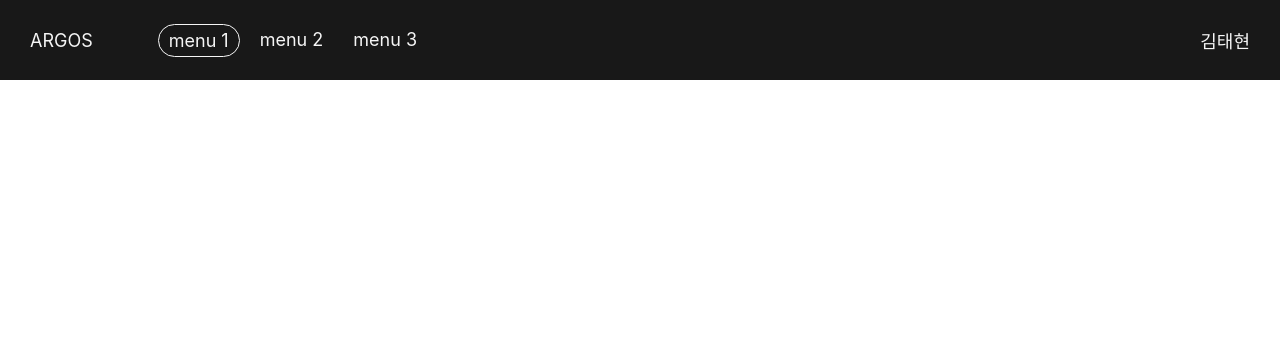
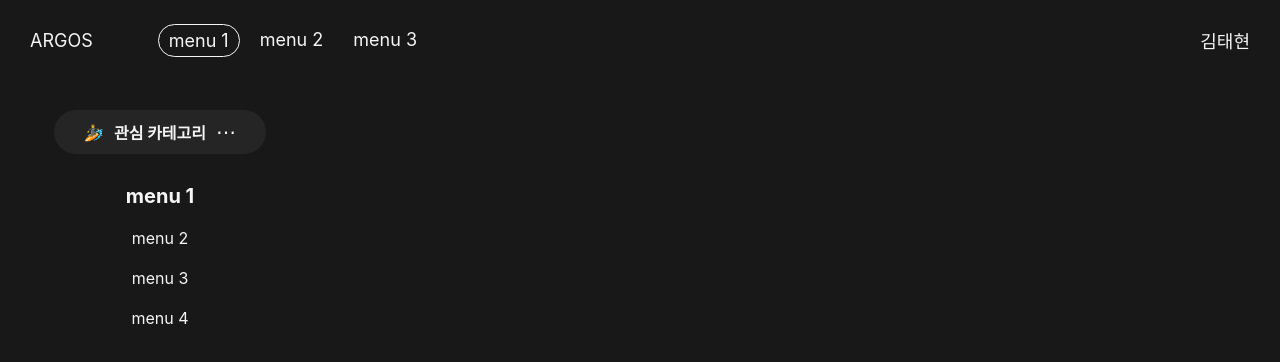
Before and after one commit to 4RG0S/2023-Spring-Homeless, a React (Create React App) app: page /post-board in a window 1280 px wide. Shown: the top 362 px of the page. Built offline with nearby package versions, Linux system fonts and the light colour scheme.

Commit message:
feat: post board screen - menu tab 추가

```diff
--- a/src/ui/home/home_main/post_board/PostBoardScreen.tsx
+++ b/src/ui/home/home_main/post_board/PostBoardScreen.tsx
@@ -1,12 +1,64 @@
-import React from 'react';
+import React, { useState } from 'react';
 import AppBar from './AppBar';
+import DivideContainer from '../../../widget/Divider';
+import { styled } from 'styled-components';
+import { ColorConstant } from '../../../../GlobalConstant';
+import { Text } from '../../../widget/TextWidgets';
 
 const PostBoardScreen = () => {
     const userName = "김태현";
+    const [selectedMenu, setSelectedMenu] = useState(0);
 
-    return <>
+    return <BlackBackground>
         <AppBar userName={userName} />
-    </>
+        <DivideContainer direction='row' {...{ marginTop: '30px' }}>
+            <DivideContainer direction='column' ratio={2} {...{ minWidth: '300px' }}>
+                <MenuBarContainer>
+                    <InterestCategory>
+                        🏄
+                        <Text fontSize={16} fontWeight={'bold'} {...{ margin: '0 10px' }}>관심 카테고리</Text>
+                        <Text fontSize={20} {...{ margin: 0 }}>⋯</Text>
+                    </InterestCategory>
+                    <MenuBarItem $selected={selectedMenu == 0} onClick={() => setSelectedMenu(0)}>menu 1</MenuBarItem>
+                    <MenuBarItem $selected={selectedMenu == 1} onClick={() => setSelectedMenu(1)}>menu 2</MenuBarItem>
+                    <MenuBarItem $selected={selectedMenu == 2} onClick={() => setSelectedMenu(2)}>menu 3</MenuBarItem>
+                    <MenuBarItem $selected={selectedMenu == 3} onClick={() => setSelectedMenu(3)}>menu 4</MenuBarItem>
+                </MenuBarContainer>
+            </DivideContainer>
+            <DivideContainer ratio={8}></DivideContainer>
+        </DivideContainer>
+    </BlackBackground>
 };
 
 export default PostBoardScreen;
+
+const BlackBackground = styled.div`
+    background-color: ${ColorConstant.BLACK};
+    color: ${ColorConstant.WHITE};
+    height: 100vh;
+`;
+
+const InterestCategory = styled.div`
+    padding: 10px 30px;
+    border-radius: 30px;
+    margin-bottom: 30px;
+    cursor: pointer;
+    background-color: #252525;
+    display: flex;
+    flex-direction: row;
+    align-items: center;
+`;
+
+const MenuBarContainer = styled.div`
+    display: flex;
+    flex-direction: column;
+    align-items: center;
+    padding-left: 20px;
+`;
+
+const MenuBarItem = styled.div<{ $selected?: boolean }>`
+    font-size: ${({ $selected = false }) => ($selected ? '20px' : '16px')};
+    font-weight: ${({ $selected = false }) => ($selected ? 'bold' : 'normal')};
+    margin-bottom: 20px;
+    cursor: pointer;
+`;
```
